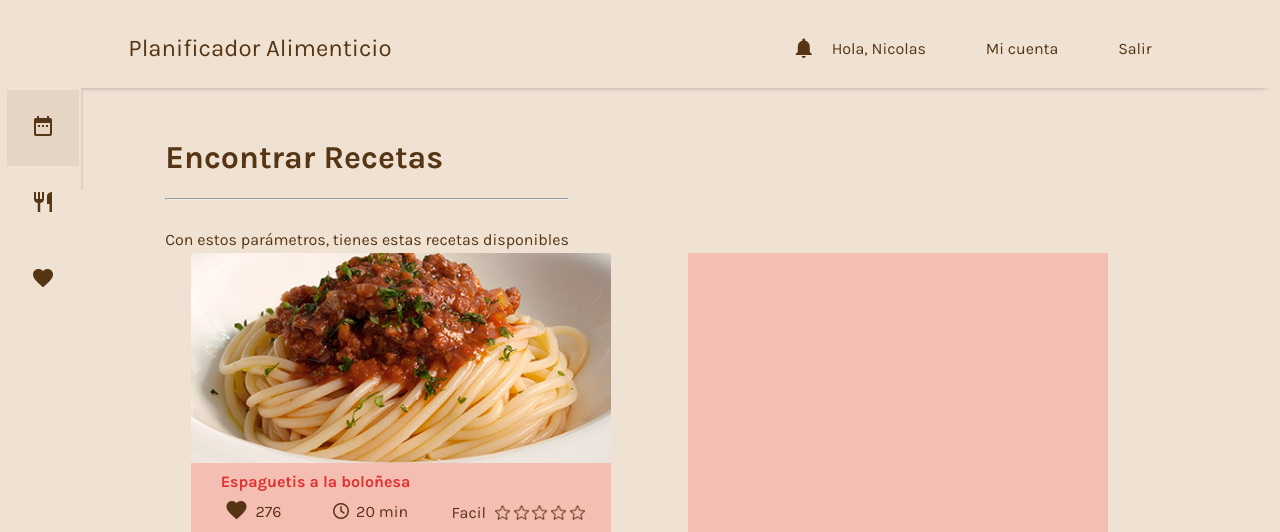
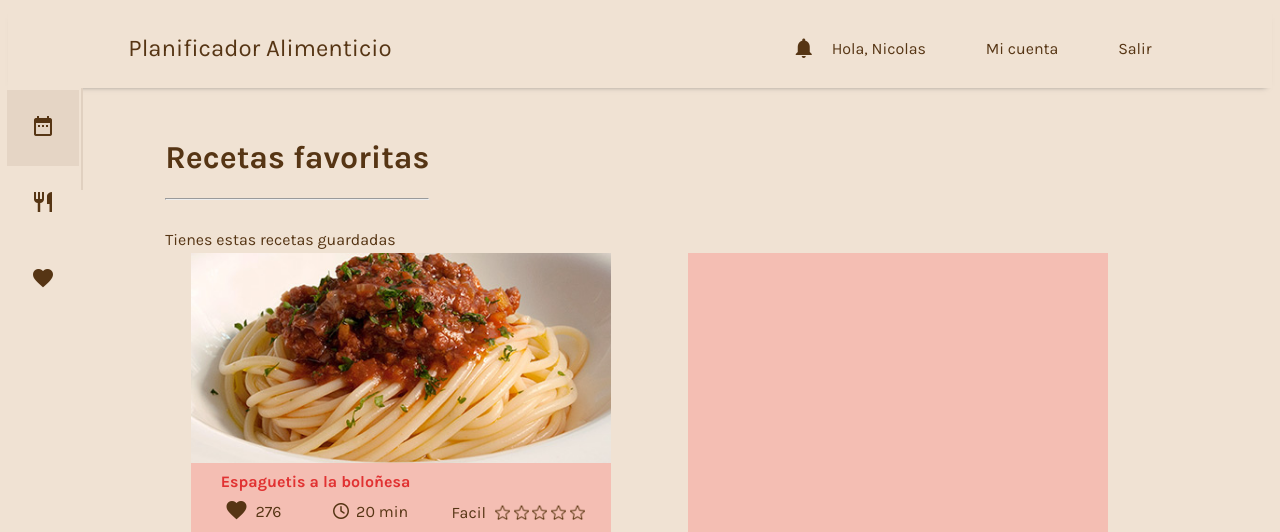
Before and after one commit to nicolasdeory/FoodScheduler, a PHP site: page /XE/favoritas.php in a window 1280 px wide. Shown: the top 532 px of the page. Run offline with PHP 8.4, Linux system fonts and the light colour scheme; some libraries are stand-ins or nearby versions.

Commit message:
Changed titled of favoritas.php
Also I changed the description text

```diff
--- a/favoritas.php
+++ b/favoritas.php
@@ -38,7 +38,7 @@
             <div class="text">
 
                 <div class="title">
-                    <h1>Encontrar Recetas</h1>
+                    <h1>Recetas favoritas</h1>
                 </div>
 
                 <div class="line">
@@ -46,7 +46,7 @@
                 </div>
 
                 <div class="subtitle">
-                    <p1>Con estos parámetros, tienes estas recetas disponibles</p1>
+                    <p1>Tienes estas recetas guardadas</p1>
                 </div>
             </div>
             <div class="contenedor">
```
